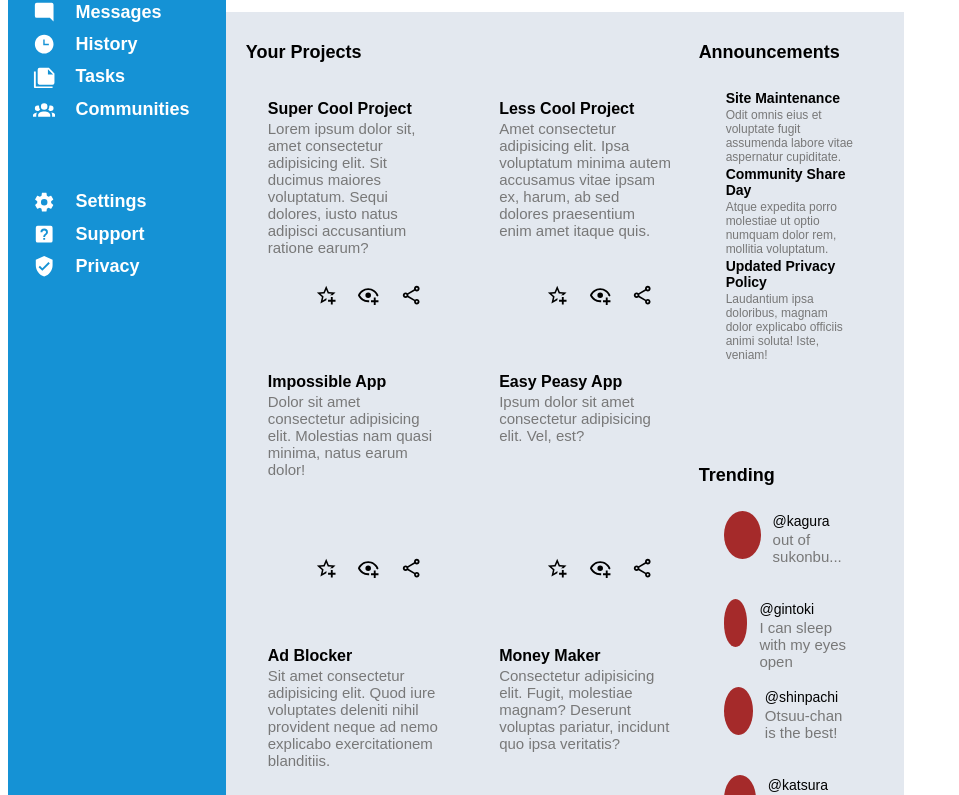
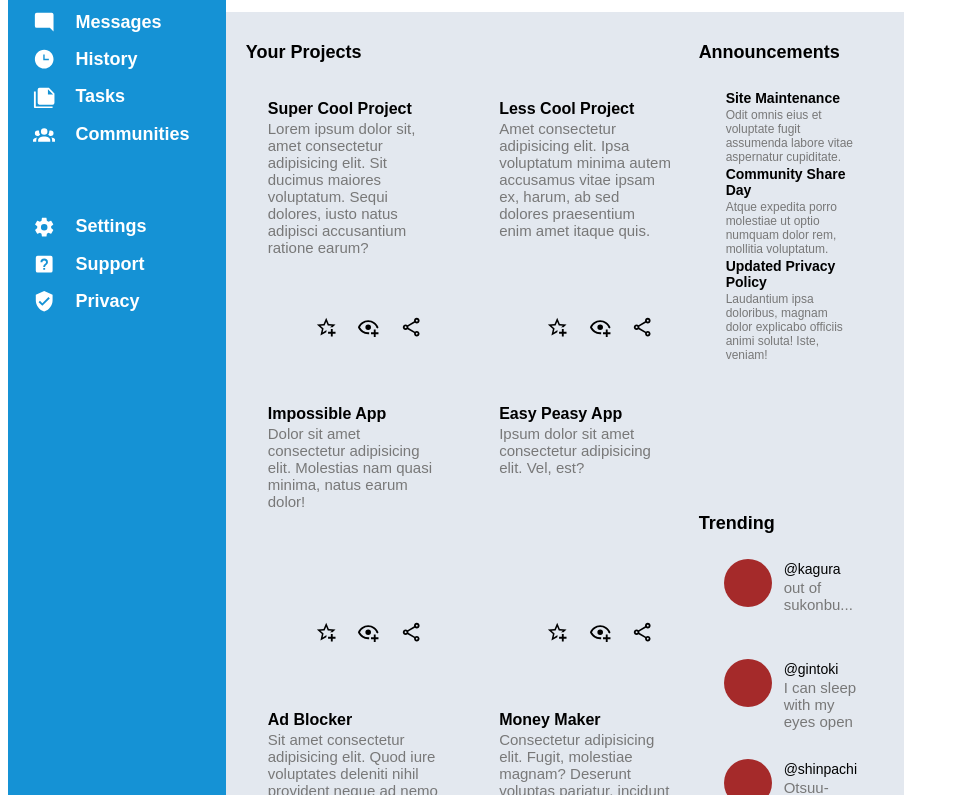
Before and after one commit to shresile/odin-admin-dashboard, a plain HTML site: page index.html in a window 1280 px wide. Shown: the part 196-991 px from the top of the page, without its empty margins (0-959 px from the left). Drawn offline with Linux system fonts and the light colour scheme; a web font is replaced by a local one.

Commit message:
Adjust the gaps of sidebar and property of avatar
Avatar will shrink if the text part after it takes larger space in trending
section.

```diff
--- a/style.css
+++ b/style.css
@@ -71,7 +71,7 @@
 
 .sidebar .navigation-section {
     display: grid;
-    gap: 10px;
+    gap: 15px;
 
 }
 
@@ -84,7 +84,7 @@
 
 .sidebar .setting-section {
     display: grid;
-    gap: 10px;
+    gap: 15px;
 }
 
 .header {
@@ -126,6 +126,7 @@
     height: 3rem;
     width: 3rem;
     background-color: brown;
+    flex-shrink: 0;
 }
 
 .user-info .user-avatar-small {
```
